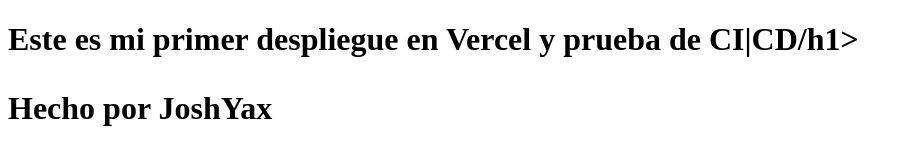
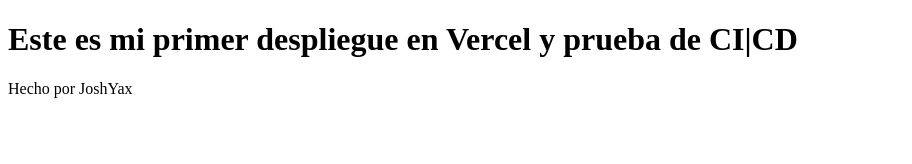
Before and after one commit to Yoshiyax/ProyectClass, a plain HTML site: page index.html in a window 1280 px wide. Shown: the whole page, without its empty margins (0-912 px from the left). Drawn offline with Linux system fonts and the light colour scheme.

Commit message:
Cambio de texto en h1

```diff
--- a/index.html
+++ b/index.html
@@ -5,7 +5,7 @@
 <title>Hola Mundo en HTML</title>
 </head>
 <body>
-<h1>Este es mi primer despliegue en Vercel y prueba de CI|CD/h1>
+<h1>Este es mi primer despliegue en Vercel y prueba de CI|CD</h1>
 <p>Hecho por JoshYax</p>
 </body>
 </html>
```
